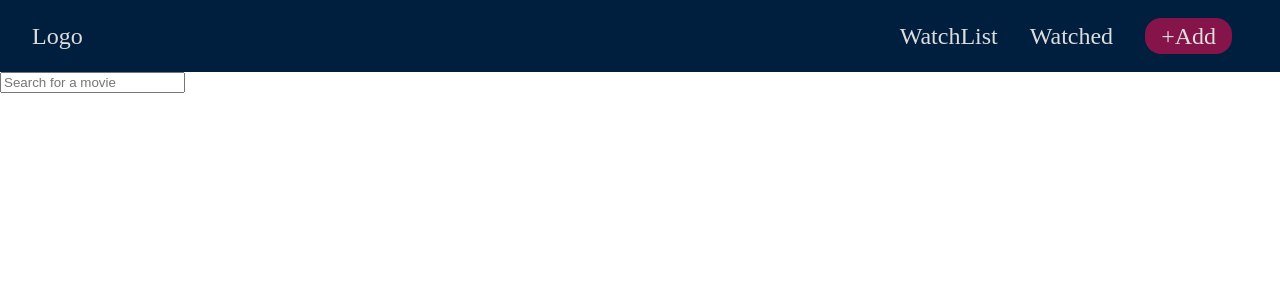
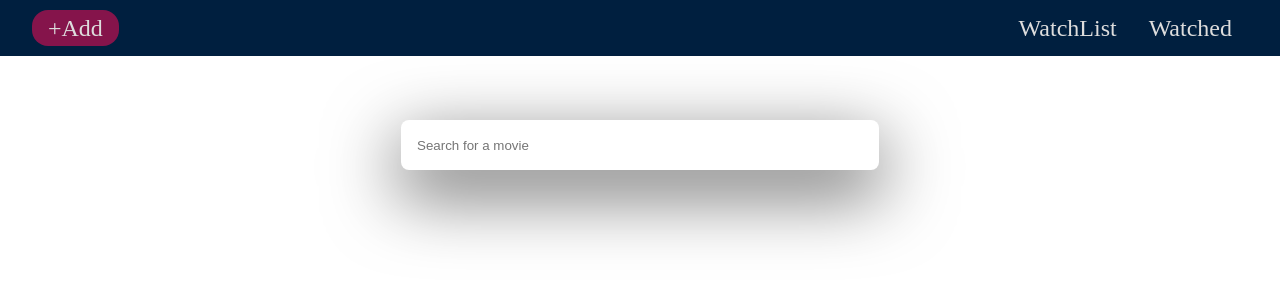
Before and after one commit to GeorgiPetrushev/watchlist-movie-tracher, a React (Create React App) app: page /add-movie in a window 1280 px wide. Shown: the top 300 px of the page. Built offline with nearby package versions, Linux system fonts and the light colour scheme; a web font is replaced by a local one.

Commit message:
add style to add list

```diff
--- a/src/components/AddMovie.jsx
+++ b/src/components/AddMovie.jsx
@@ -28,6 +28,7 @@ const AddMovie = () => {
     <AddMovieStyle>
       {" "}
       <input
+      className="input-search"
         type="text"
         placeholder="Search for a movie"
         value={query}
--- a/src/components/MovieCardResult.jsx
+++ b/src/components/MovieCardResult.jsx
@@ -1,29 +1,31 @@
 import React ,{useContext}from "react";
 import { GlobalContext } from "./context/GlobalContext";
+import MovieCardResultStyle from "./style/MovieCardResultStyle";
 
 
 const MovieCardResult = ({ movie }) => {
 
-  const{addMovieToWatchList ,watchlist} = useContext(GlobalContext);
+  const{addMovieToWatchList ,watchlist,watched} = useContext(GlobalContext);
 
-  let preventDoubleAdd = watchlist.find(arr => arr.id === movie.id);
+  //preventing form double add the same movie
+  let preventDoubleAdd = watchlist.find(arr => arr.id === movie.id) || watched.find(arr => arr.id === movie.id);
   const disable = preventDoubleAdd ? true : false;
 
   return (
-    <div>
+    <MovieCardResultStyle>
       {movie.poster_path ? (
-        <img
+        <img className="img"
           src={`https://image.tmdb.org/t/p/w200${movie.poster_path}`}
           alt=" missing"
         ></img>
       ) : (
-        <div>{movie.title}</div>
+        <div className="img img-miss">{movie.title}</div>
       )}
       <div>{movie.title}</div>
 
-      <div>{movie.release_date ? movie.release_date.slice(0, 4) : ""}</div>
-      <button disabled={disable} onClick={()=>addMovieToWatchList(movie)}> Add to Watch list</button>
-    </div>
+      <div>Data: {movie.release_date ? movie.release_date : ""}</div>
+      <button className="btn-result" disabled={disable} onClick={()=>addMovieToWatchList(movie)}> Add to Watch list</button>
+    </MovieCardResultStyle>
   );
 };
 
--- a/src/components/Navigation.jsx
+++ b/src/components/Navigation.jsx
@@ -5,8 +5,9 @@ import NavigationStyle from "./style/NavigationStyle";
 const Navigation = () => {
   return (
     <NavigationStyle>
-      {" "}
-      <Link to="/">Logo</Link>
+        <div>
+          <Link to="/add-movie" className="add">+Add</Link>
+        </div>
       <div className="container-right">
         <div>
           <Link to="/">WatchList</Link>
@@ -14,9 +15,7 @@ const Navigation = () => {
         <div>
           <Link to="/watched">Watched</Link>
         </div>
-        <div>
-          <Link to="/add-movie" className="add">+Add</Link>
-        </div>
+
       </div>
 
     </NavigationStyle>
--- a/src/components/WatchList.jsx
+++ b/src/components/WatchList.jsx
@@ -1,13 +1,19 @@
 import React, { useContext } from "react";
 import { GlobalContext } from "./context/GlobalContext";
 import MovieCardGeneral from "./MovieCardGeneral";
+import { Link } from "react-router-dom";
 
 const WatchList = () => {
   const { watchlist } = useContext(GlobalContext);
   console.log(watchlist);
   return (
     <div>
-      <h1>My Watchlist</h1>
+      <div>My Watchlist</div>
+      <div>
+        {" "}
+        You have {watchlist.length}{" "}
+        {watchlist.length === 1 ? "Movie" : "Movies"} in your Watchlist
+      </div>
 
       {watchlist.length > 0 ? (
         <div>
@@ -18,7 +24,7 @@ const WatchList = () => {
           })}
         </div>
       ) : (
-        <h1>No Movies in Watchlist</h1>
+        <div><div>There is no movies added in section Watchlist. </div><div>If you want to add some movies pred this button <Link to="/add-movie" className="add">+Add</Link></div></div>
       )}
     </div>
   );
--- a/src/components/Watched.jsx
+++ b/src/components/Watched.jsx
@@ -8,14 +8,19 @@ const Watched = () => {
   return (
     <div>
       <div>Watched movies</div>
+      <div>
+        {" "}
+        You have {watched.length} {watched.length === 1 ? "Movie" : "Movies"} in
+        your Watched section
+      </div>
       {watched.length > 0 ? (
         <div>
           {watched.map((movie) => (
-            <MovieCardGeneral  key={movie.id} movie={movie} type="watched" />
+            <MovieCardGeneral key={movie.id} movie={movie} type="watched" />
           ))}
         </div>
       ) : (
-        <div>No movies in section Watched</div>
+        <div>There is no movies added in section Watched.</div>
       )}
     </div>
   );
--- a/src/components/style/AddMovieStyle.js
+++ b/src/components/style/AddMovieStyle.js
@@ -1,6 +1,31 @@
 import styled from "styled-components";
 
 const AddMovieStyle = styled.div`
-font-size:1rem`;
+  text-align: center;
+  min-height: 93vh;
+  .input-search {
+    margin-top: 4rem;
+    margin-bottom: 3rem;
+    padding-left: 1rem;
+    background-color: none;
+    border: none;
+    border-radius: 0.5rem;
+    height: 3rem;
+    width: 70%;
+    max-width: 460px;
+    box-shadow: rgba(0, 0, 0, 0.56) 0px 22px 70px 4px;
+    &:focus {
+      outline: none;
+    }
+  }
+  .result-list{
+    padding: 1rem;
+    max-width: 1260px;
+    margin: auto;
+    display:grid;
+    grid-template-columns: repeat( auto-fit, minmax(250px, 1fr) );;
+    grid-gap: 5rem;
+  }
+`;
 
 export default AddMovieStyle;
--- /dev/null
+++ b/src/components/style/MovieCardResultStyle.js
@@ -0,0 +1,27 @@
+
+import styled from 'styled-components'
+
+const MovieCardResultStyle = styled.div`
+display: flex;
+flex-direction: column;
+align-items: center;
+justify-content: space-between;
+.img{
+    width: 220px;
+    height: 300px;
+    background-color: green;
+    margin: auto;
+}
+.img-miss{
+    background-color: gray;
+}
+.btn-result{
+    margin-top: 0.5rem;
+}
+
+
+
+`
+;
+
+export default MovieCardResultStyle
--- a/src/components/style/NavigationStyle.js
+++ b/src/components/style/NavigationStyle.js
@@ -6,7 +6,7 @@ const NavigationStyle = styled.div`
   align-items: center;
   justify-content: space-between;
   padding-right: 2em ;
-  height: 3em;
+  height: 7vh;
   .container-right {
     display: flex;
     align-items: center;
```
Also changed, not shown: src/App.js (+5 -6 lines).
